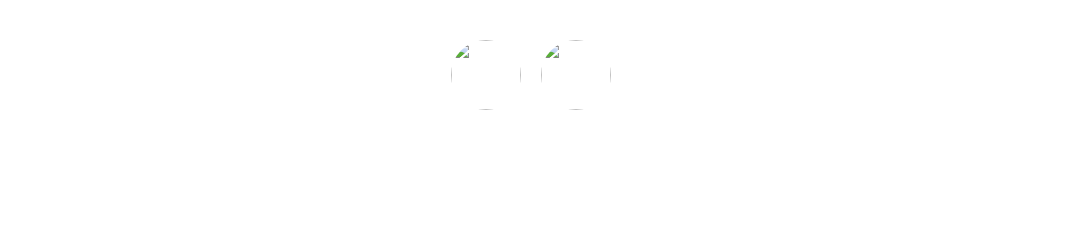
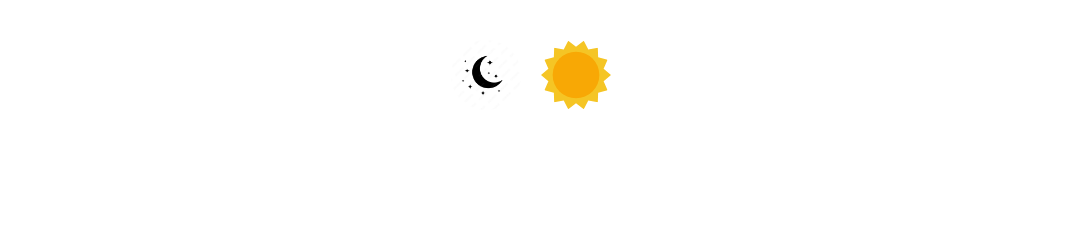
Before and after one commit to ironwillanand78/Toggle_Mode, a plain HTML site: page index.html in a window 1280 px wide. Shown: the top 249 px of the page, without its empty margins (99-1183 px from the left). Drawn offline with Linux system fonts and the light colour scheme; the site is published under a folder, as on GitHub Pages, so addresses that start at the root find nothing.

Commit message:
Update index.html

```diff
--- a/index.html
+++ b/index.html
@@ -8,10 +8,10 @@
 </head>
 <body>
     <div class="btn">
-        <div class="btn2"><img src="/moon.jpg" alt="" ></div>
-        <div class="btn1"><img src="/sun.svg" alt=""></div>
+        <div class="btn2"><img src="moon.jpg" alt="" ></div>
+        <div class="btn1"><img src="sun.svg" alt=""></div>
     </div>
     <div class="para">Click on the Toggle Button </div>
-    <script src="/script.js"></script>
+    <script src="script.js"></script>
 </body>
 </html>
```
